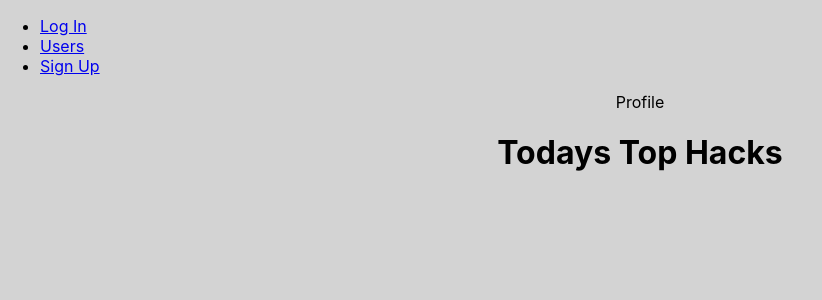
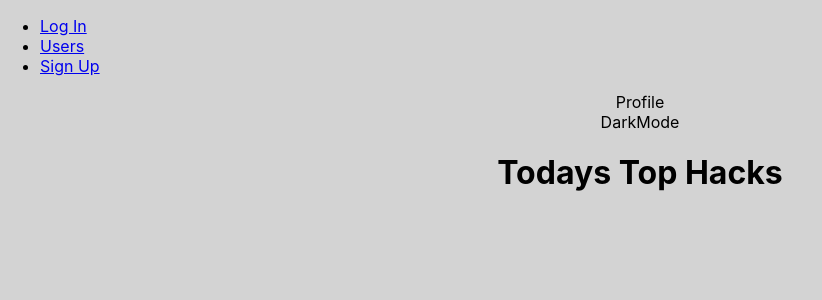
Before and after one commit to vzarate-94/NewHacks, a React (Create React App) app: page / in a window 1280 px wide. Shown: the top 300 px of the page, without its empty margins (0-822 px from the left). Built offline with nearby package versions, Linux system fonts and the light colour scheme.

Commit message:
add future dark mode component to profile page

```diff
--- a/src/pages/Landing/Landing.jsx
+++ b/src/pages/Landing/Landing.jsx
@@ -1,10 +1,12 @@
 import styles from './Landing.module.css'
 import Profile from '../../components/Profile/Profile'
+import DarkMode from '../../components/DarkMode/DarkMode'
 
 const Landing = ({user}) => {
   return (
     <main className={styles.container}>
       <Profile />
+      <DarkMode />
       <h1>
         Todays Top Hacks
       </h1>
```
